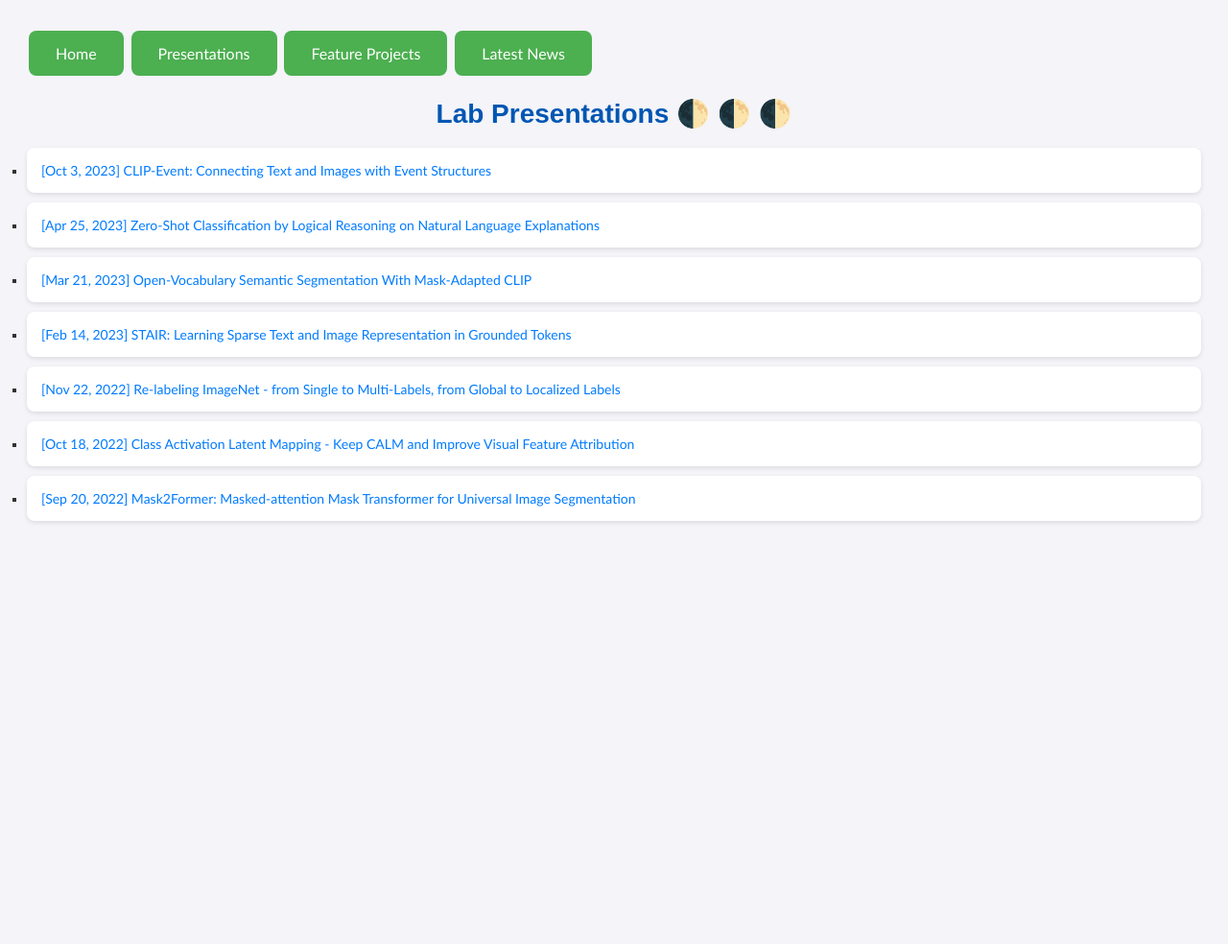
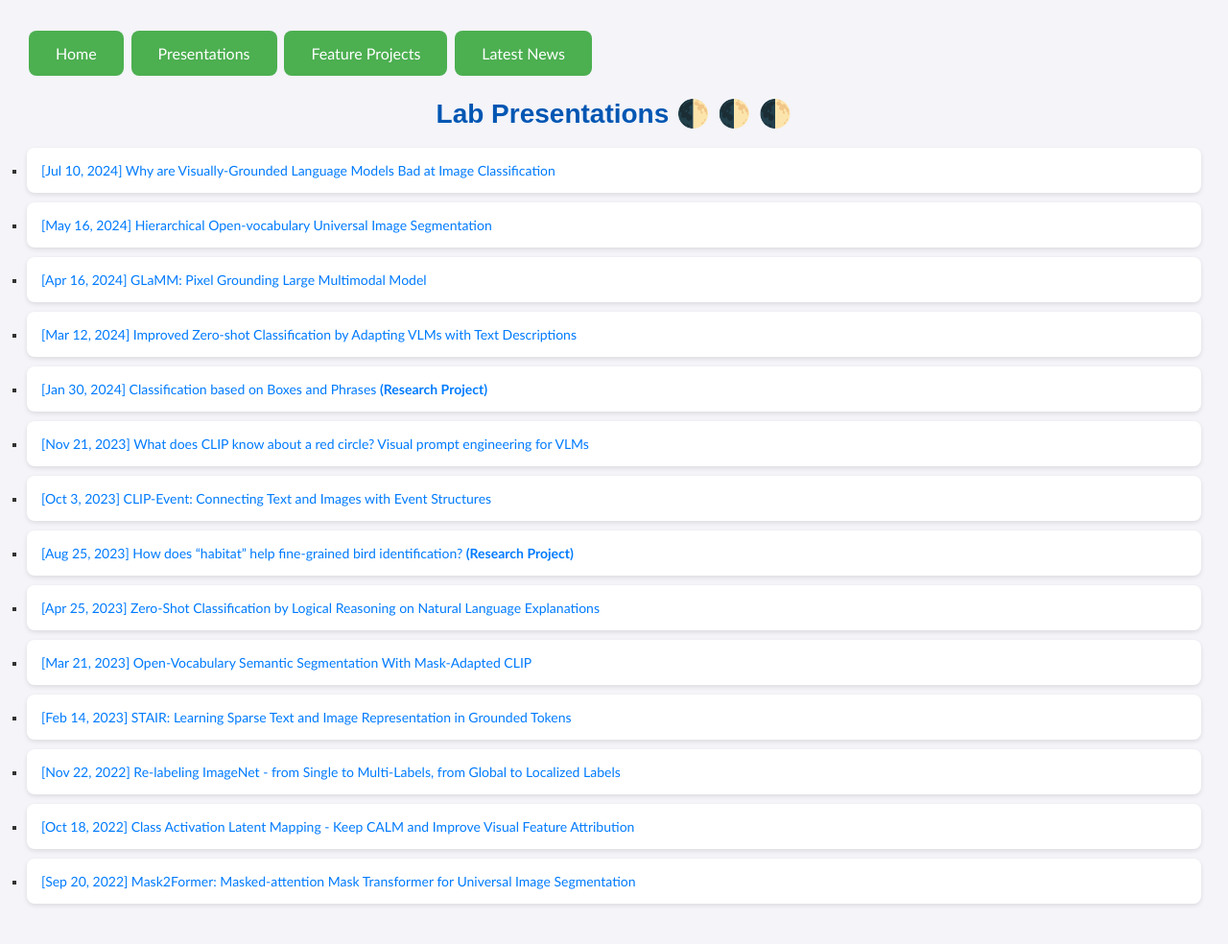
Before and after one commit to ngthanhtin/ngthanhtin.github.io, a Jekyll site: the page presentations.html, which Jekyll copies as it is, in a window 1280 px wide. Shown: the whole page at 96% size. Built offline with Jekyll 4.4.1, drawn with Linux system fonts in a browser that asks for light colours; before the commit the page ends 900 px from its top, so only the background shows below that.

Commit message:
Update presentations.html

```diff
--- a/presentations.html
+++ b/presentations.html
@@ -76,31 +76,47 @@
     <main>
         <h1>Lab Presentations &#127763 &#127763 &#127763</h1>
 		<ul style="list-style-type:square;">
+		    <li>
+		      <a href="https://docs.google.com/presentation/d/1N3mWA0g4eUx03w9BFN42J9m13IrGunuqfUG-hRH-AbI/edit?usp=sharing">[Jul 10, 2024] Why are Visually-Grounded Language Models Bad at Image Classification</a>
+		    </li>
+		    <li>
+		      <a href="https://docs.google.com/presentation/d/1LS9GMw-jvzlryrGhFyrYUUNVZLIs39wR9bWtgqnsL-4/edit?usp=sharing">[May 16, 2024] Hierarchical Open-vocabulary Universal Image Segmentation</a>
+		    </li>
 
+		    <li>
+		      <a href="https://docs.google.com/presentation/d/1HRSanGtjoqwYbqGUSH3oZUnhn1vpyVkKPMMP_HQ4J_Q/edit?usp=sharing">[Apr 16, 2024] GLaMM: Pixel Grounding Large Multimodal Model</a>
+		    </li>
+		    <li>
+		      <a href="https://docs.google.com/presentation/d/1-SRQz4CqDnZ5-kKF3_ToXjKqAZZikTwQAFLWMZifaAk/edit?usp=sharing">[Mar 12, 2024] Improved Zero-shot Classification by Adapting VLMs with Text Descriptions</a>
+		    </li>
+		    <li>
+		      <a href="https://docs.google.com/presentation/d/1JjP8kFnOxK90CkCIlKZaozbL9Bb4LG94TwQPelYyEX0/edit?usp=sharing">[Jan 30, 2024] Classification based on Boxes and Phrases <b>(Research Project)</b></a>
+		    </li>
+
+		    <li>
+		      <a href="https://docs.google.com/presentation/d/16E1Be4lKNtT9u0kqQJUdxK-7IPKNbuL17PsRlkj7q94/edit?usp=sharing">[Nov 21, 2023] What does CLIP know about a red circle? Visual prompt engineering for VLMs</a>
+		    </li>
 		    <li>
 		      <a href="https://docs.google.com/presentation/d/10fMrm3c-EnHM_k98__NnK5e_lemufEmir5LoGp1s4a0/edit?usp=sharing">[Oct 3, 2023] CLIP-Event: Connecting Text and Images with Event Structures</a>
 		    </li>
 		    <li>
-		      <a href="https://docs.google.com/presentation/d/1vrFCwyjRfT2z575tpbE9AjNppzu_Psa4pykWJEu2NKg/edit?usp=sharing">[Apr 25, 2023] Zero-Shot Classification by Logical Reasoning on Natural Language
-Explanations</a>
+		      <a href="https://docs.google.com/presentation/d/1JF96OjDiElYhzWU7Uefhnulykd4X1_NNfYtgDUC5i2w/edit?usp=sharing">[Aug 25, 2023] How does “habitat” help fine-grained bird identification? <b>(Research Project)</b></a>
 		    </li>
-
+		    <li>
+		      <a href="https://docs.google.com/presentation/d/1vrFCwyjRfT2z575tpbE9AjNppzu_Psa4pykWJEu2NKg/edit?usp=sharing">[Apr 25, 2023] Zero-Shot Classification by Logical Reasoning on Natural Language Explanations</a>
+		    </li>
 		    <li>
 		      <a href="https://docs.google.com/presentation/d/1w0haDsy9RsR0UqmDS2vJKTm-ot7PPmxpYJhPGx64lmc/edit?usp=sharing">[Mar 21, 2023] Open-Vocabulary Semantic Segmentation With Mask-Adapted CLIP </a>
 		    </li>
-		    <!-- 4 -->
 		    <li>
 		      <a href="https://docs.google.com/presentation/d/1L30yCbTVfkphIicOU0JYjBhu5z_4Me0cjcLSr2LOcu4/edit#slide=id.g20703a8677a_0_78">[Feb 14, 2023] STAIR: Learning Sparse Text and Image Representation in Grounded Tokens</a>
 		    </li>
-		    <!-- 3 -->
 		    <li>
 		      <a href="https://docs.google.com/presentation/d/1nW0lQZXS1ERXmSGtzEyBcLosnw8OsdQCGM87H1vHels/edit?usp=sharing">[Nov 22, 2022] Re-labeling ImageNet - from Single to Multi-Labels, from Global to Localized Labels</a>
 		    </li>
-		    <!-- 2 -->
 		    <li>
 		      <a href="https://docs.google.com/presentation/d/11LSAUoDC0QSogBQZrHWoM7Zc3ocMQdHc_FC8339FB2M/edit#slide=id.p">[Oct 18, 2022] Class Activation Latent Mapping - Keep CALM and Improve Visual Feature Attribution</a>
                     </li>
-	            <!-- 1 -->
                     <li>
                       <a href="https://docs.google.com/presentation/d/13khKc8L5HbRJWe6wKKxpLvRkpzIPc5I1ejXi9dOgnFs/edit?usp=sharing">[Sep 20, 2022] Mask2Former: Masked-attention Mask Transformer for Universal Image Segmentation</a> </br>
                     </li>
```
